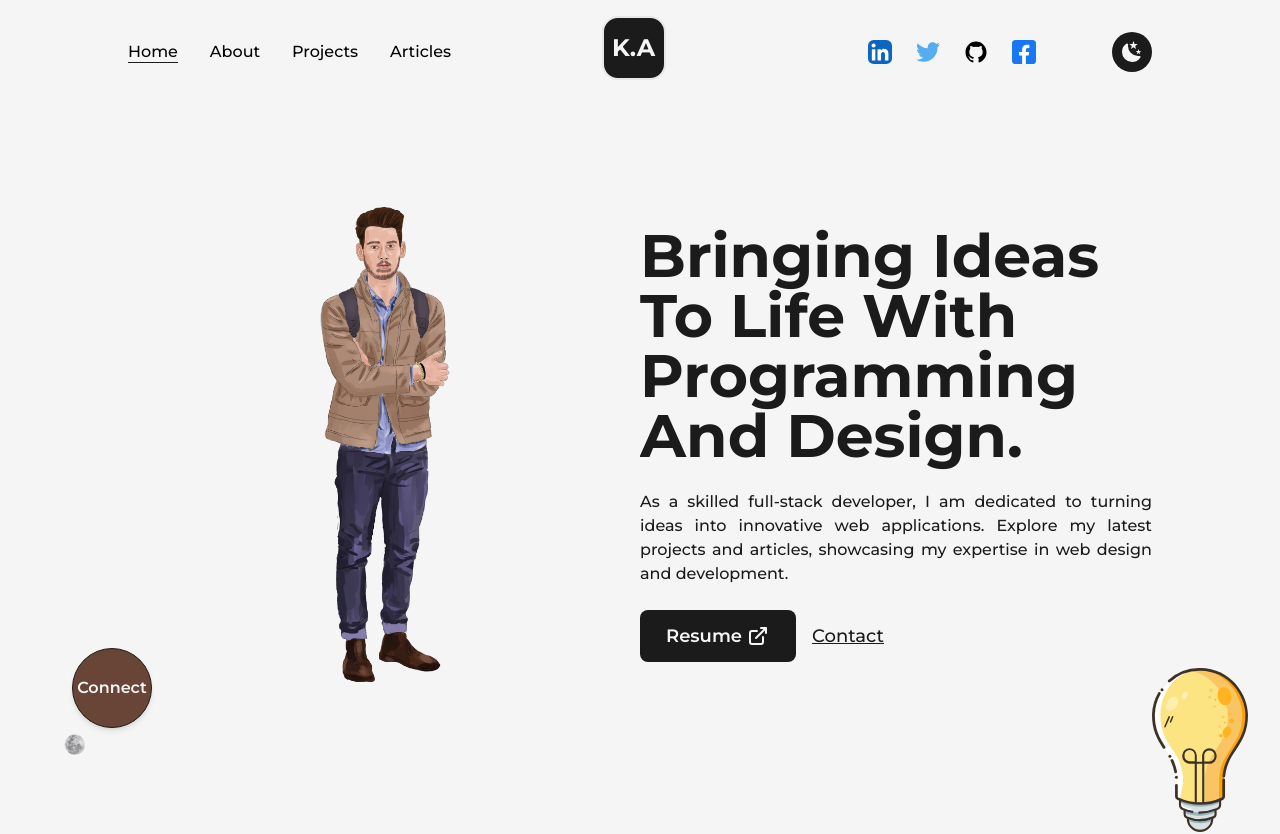
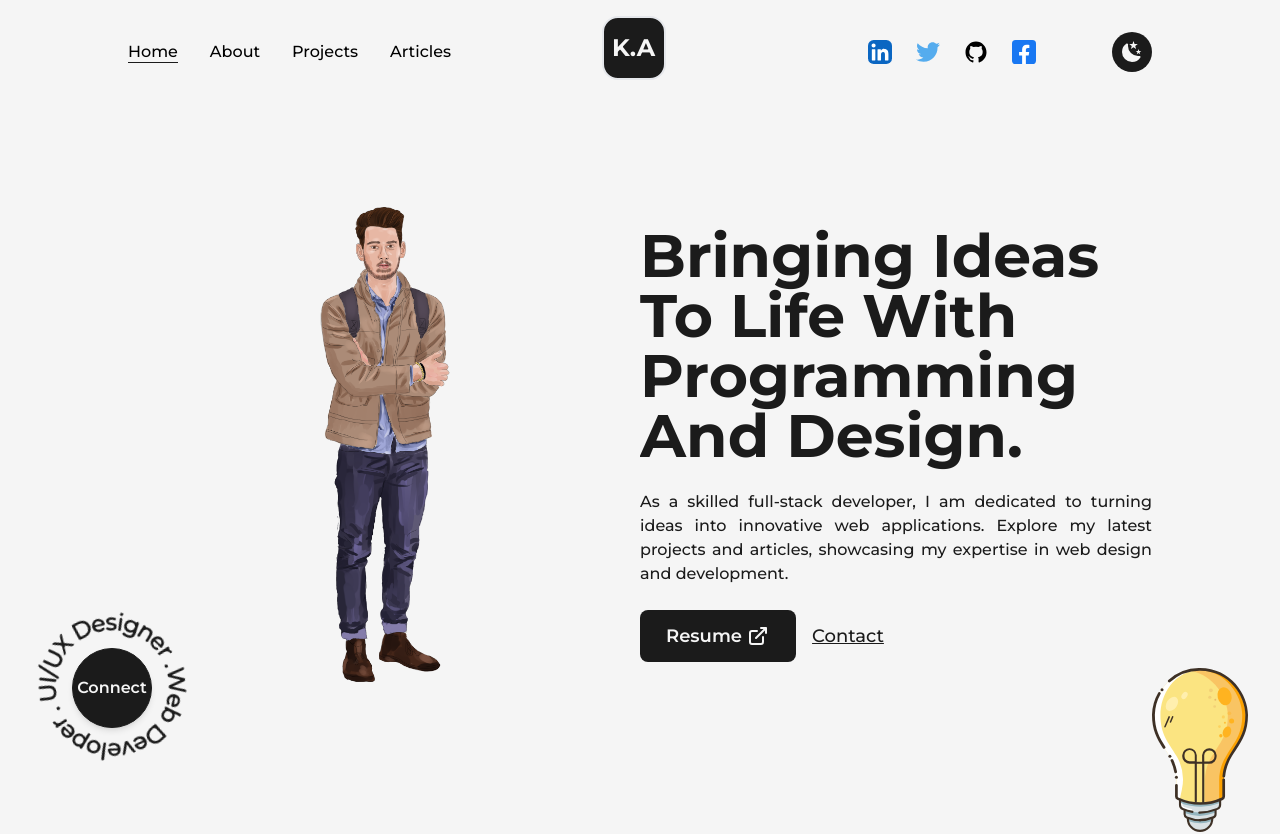
Before and after one commit to KshitijAdhikaree/Kshitij, a Next.js app: page / in a window 1280 px wide. Shown: the top 834 px of the page. Built offline with nearby package versions, Linux system fonts and the light colour scheme.

Commit message:
last of design

```diff
--- a/src/components/HireMe.js
+++ b/src/components/HireMe.js
@@ -1,20 +1,20 @@
 import Link from 'next/link'
 import React from 'react'
 
-import moon from '../../public/images/moon.png'
-
-import Image from 'next/image'
+import { CircularText } from '../components/Icons'
 
 const HireMe = () => {
   return (
     <div className='fixed left-4 bottom-4 flex items-center justify-center overflow-hidden md:right-8 md:left-auto md:top-0 md:bottom-auto md:absolute sm:right-0'>
       <div className='w-48 h-auto flex items-center justify-center relative md:w-24'>
-        <Image src={moon} className={'animate-spin-slow'} />
+        <CircularText
+          className={'fill-dark animate-spin-slow dark:fill-light'}
+        />
         <Link
           href='mailto:adhikareekshitij@gmail.com'
-          className='flex items-center justify-center absolute left-1/2 top-1/2 -translate-x-1/2 -translate-y-1/2 bg-[#684536] text-light
-        shadow-md border border-solid border-dark w-20 h-20 rounded-full font-semibold hover:bg-[#492c20] hover:text-light
-        dark:border-light   dark:hover:bg-[#684536]/50 dark:hover:text-light md:w-12 md:h-12 md:text-[10px] '
+          className='flex items-center justify-center absolute left-1/2 top-1/2 -translate-x-1/2 -translate-y-1/2 bg-dark text-light
+          shadow-md border border-solid border-dark w-20 h-20 rounded-full font-semibold hover:bg-light hover:text-dark
+          dark:border-light   dark:hover:bg-light dark:hover:text-dark md:w-12 md:h-12 md:text-[10px]'
         >
           Connect
         </Link>
```
Also changed, not shown: public/images/svgs/circular-text.svg (added).
